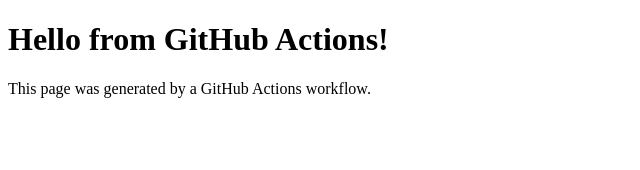
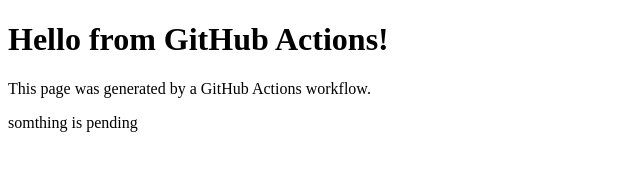
Before and after one commit to devopsuii/practice, a plain HTML site: page index.html in a window 1280 px wide. Shown: the whole page, without its empty margins (0-640 px from the left). Drawn offline with Linux system fonts and the light colour scheme.

Commit message:
comit again

```diff
--- a/index.html
+++ b/index.html
@@ -6,5 +6,6 @@
 <body>
     <h1>Hello from GitHub Actions!</h1>
     <p>This page was generated by a GitHub Actions workflow.</p>
+somthing is pending
 </body>
 </html>
```
Also changed, not shown: file.txt (added), 2 other files.
